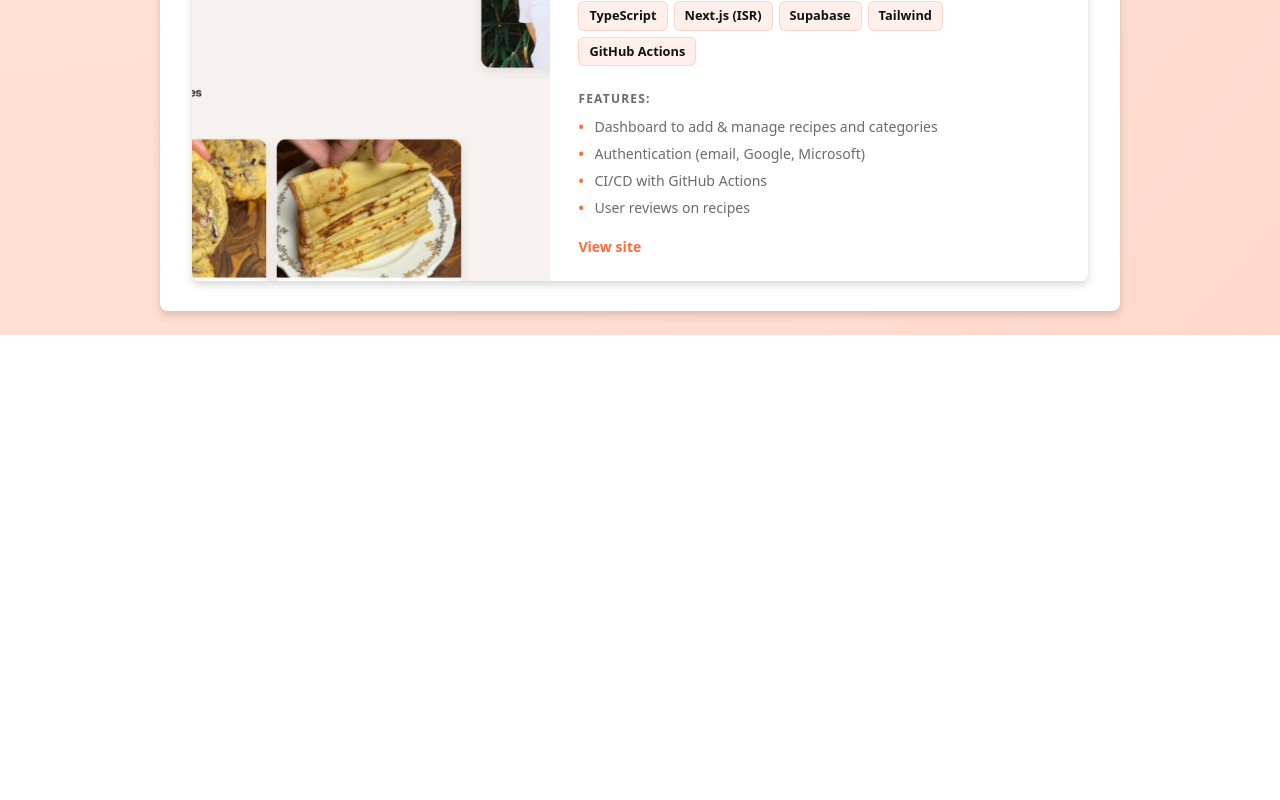
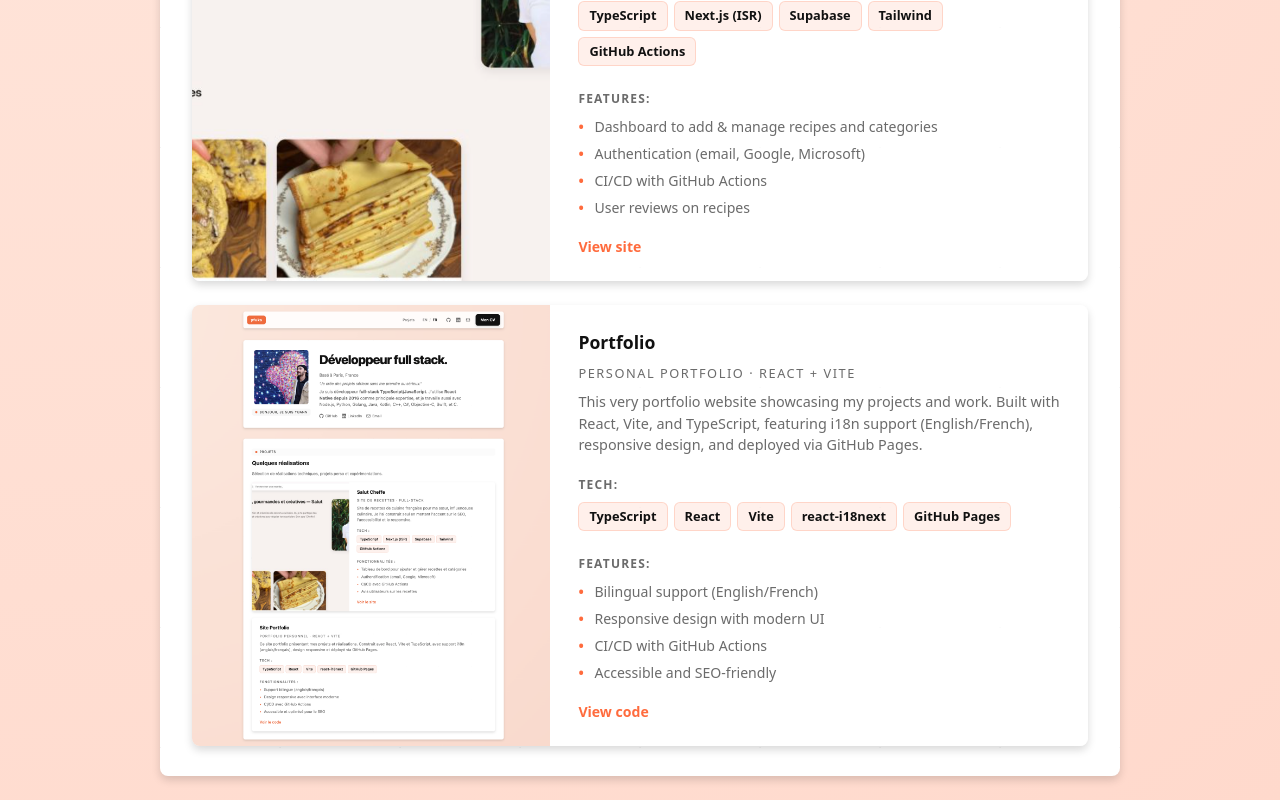
Before and after one commit to yfuks/yfuks.github.io, a React (Vite) app: page / in a window 1280 px wide. Shown: the part 826-1626 px from the top of the page. Before the commit the page ends 1161 px from the top, so only its background shows below. Built offline with nearby package versions, Linux system fonts and the light colour scheme.

Commit message:
Add portfolio project to App component and update translations in English and French locales. Include project details and a new image asset for the portfolio.

```diff
--- a/src/App.tsx
+++ b/src/App.tsx
@@ -7,15 +7,20 @@ import { Header } from './components/Header'
 import { ProjectCard } from './components/ProjectCard'
 import { GitHubIcon, LinkedInIcon, EmailIcon } from './components/Icons'
 
-const projectIds = ['salut-cheffe'] as const
+const projectIds = ['salut-cheffe', 'portfolio'] as const
 
 const projectMeta: Record<
   (typeof projectIds)[number],
-  { url: string; imageUrl: string }
+  { url: string; imageUrl?: string; isCodeLink?: boolean }
 > = {
   'salut-cheffe': {
     url: 'https://salutcheffe.com/',
     imageUrl: '/salutcheffe-preview.png',
+  },
+  portfolio: {
+    url: 'https://github.com/yfuks/yfuks.github.io',
+    imageUrl: '/portfolio.png',
+    isCodeLink: true,
   },
 }
 
@@ -217,7 +222,9 @@ function App() {
                         )}
                         {meta.url && (
                           <ProjectCard.Link href={meta.url}>
-                            {t('projects.viewSite')}
+                            {meta.isCodeLink
+                              ? t('projects.viewCode')
+                              : t('projects.viewSite')}
                           </ProjectCard.Link>
                         )}
                       </ProjectCard.Content>
--- a/src/i18n/locales/en.json
+++ b/src/i18n/locales/en.json
@@ -24,12 +24,13 @@
     "title": "A few things I've worked on",
     "intro": "Selection of technical work, side-projects and experiments..",
     "viewSite": "View site",
+    "viewCode": "View code",
     "screenshotAlt": "{{title}} screenshot",
     "items": {
       "salut-cheffe": {
         "title": "Salut Cheffe",
         "subtitle": "Recipe site · Full-stack",
-        "description": "French cooking recipe site for my sister, a cooking influencer. I built it alone with emphasis on SEO, accessibility and responsiveness.",
+        "description": "French cooking recipe site for my sister, a cooking influencer. I built it with emphasis on SEO, accessibility and responsiveness.",
         "tech": ["TypeScript", "Next.js (ISR)", "Supabase", "Tailwind", "GitHub Actions"],
         "features": [
           "Dashboard to add & manage recipes and categories",
@@ -37,6 +38,18 @@
           "CI/CD with GitHub Actions",
           "User reviews on recipes"
         ]
+      },
+      "portfolio": {
+        "title": "Portfolio",
+        "subtitle": "Personal portfolio · React + Vite",
+        "description": "This very portfolio website showcasing my projects and work. Built with React, Vite, and TypeScript, featuring i18n support (English/French), responsive design, and deployed via GitHub Pages.",
+        "tech": ["TypeScript", "React", "Vite", "react-i18next", "GitHub Pages"],
+        "features": [
+          "Bilingual support (English/French)",
+          "Responsive design with modern UI",
+          "CI/CD with GitHub Actions",
+          "Accessible and SEO-friendly"
+        ]
       }
     }
   }
--- a/src/i18n/locales/fr.json
+++ b/src/i18n/locales/fr.json
@@ -24,12 +24,13 @@
     "title": "Quelques réalisations",
     "intro": "Sélection de réalisations techniques, projets perso et expérimentations.",
     "viewSite": "Voir le site",
+    "viewCode": "Voir le code",
     "screenshotAlt": "Capture d'écran {{title}}",
     "items": {
       "salut-cheffe": {
         "title": "Salut Cheffe",
         "subtitle": "Site de recettes · Full-stack",
-        "description": "Site de recettes de cuisine française pour ma sœur, influenceuse culinaire. Je l'ai construit seul en mettant l'accent sur le SEO, l'accessibilité et le responsive.",
+        "description": "Site de recettes de cuisine française pour ma sœur, influenceuse culinaire. Je l'ai construit en mettant l'accent sur le SEO, l'accessibilité et le responsive.",
         "tech": ["TypeScript", "Next.js (ISR)", "Supabase", "Tailwind", "GitHub Actions"],
         "features": [
           "Tableau de bord pour ajouter et gérer recettes et catégories",
@@ -37,6 +38,18 @@
           "CI/CD avec GitHub Actions",
           "Avis utilisateurs sur les recettes"
         ]
+      },
+      "portfolio": {
+        "title": "Portfolio",
+        "subtitle": "Portfolio personnel · React + Vite",
+        "description": "Ce site portfolio présentant mes projets et réalisations. Construit avec React, Vite et TypeScript, avec support i18n (anglais/français), design responsive et déployé via GitHub Pages.",
+        "tech": ["TypeScript", "React", "Vite", "react-i18next", "GitHub Pages"],
+        "features": [
+          "Support bilingue (anglais/français)",
+          "Design responsive avec interface moderne",
+          "CI/CD avec GitHub Actions",
+          "Accessible et optimisé pour le SEO"
+        ]
       }
     }
   }
```
Also changed, not shown: public/portfolio.png (added).
